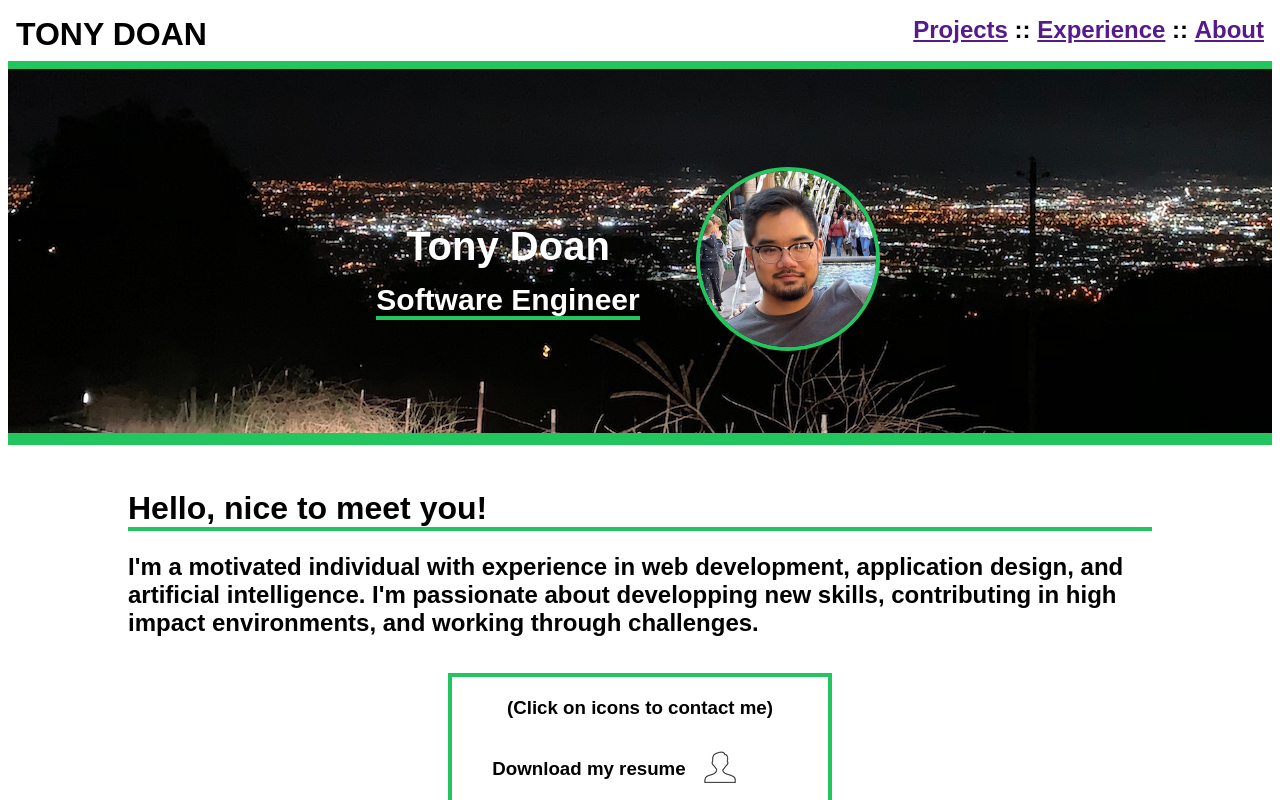
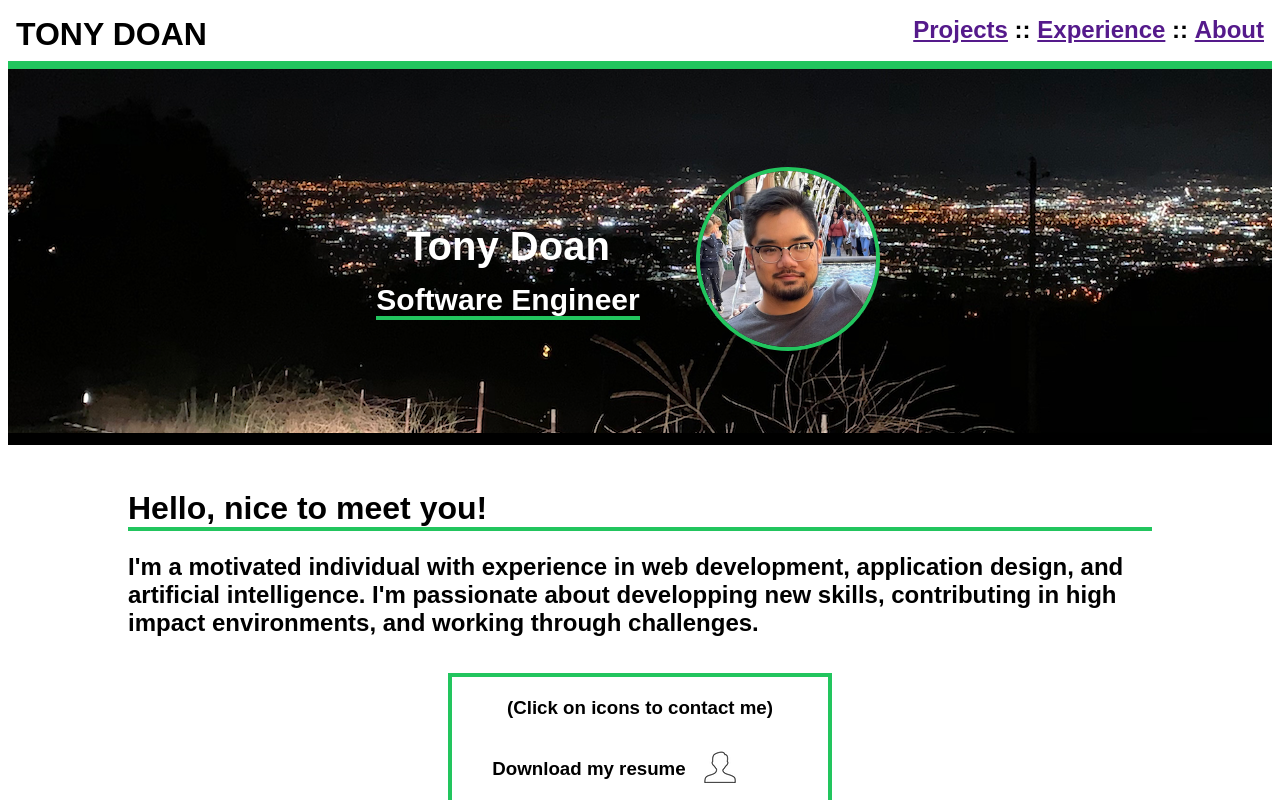
Before and after one commit to ynotdoan/ynotdoan.github.io, a React (Vite) app in the folder site/: page / in a window 1280 px wide. Shown: the top 800 px of the page. Built offline with nearby package versions, Linux system fonts and the light colour scheme.

Commit message:
Changed header bg to black

```diff
--- a/site/src/components/Header.jsx
+++ b/site/src/components/Header.jsx
@@ -7,7 +7,7 @@ function Header() {
       <div className="relative text-center w-full h-[24rem]">
 
         {/* BACKGROUND  */}
-        <div className="absolute w-full h-[23.5rem] overflow-hidden bg-green-500">
+        <div className="absolute w-full h-[23.5rem] overflow-hidden bg-black">
           <img
             src={bg_header}
             alt="header-bg"
```
